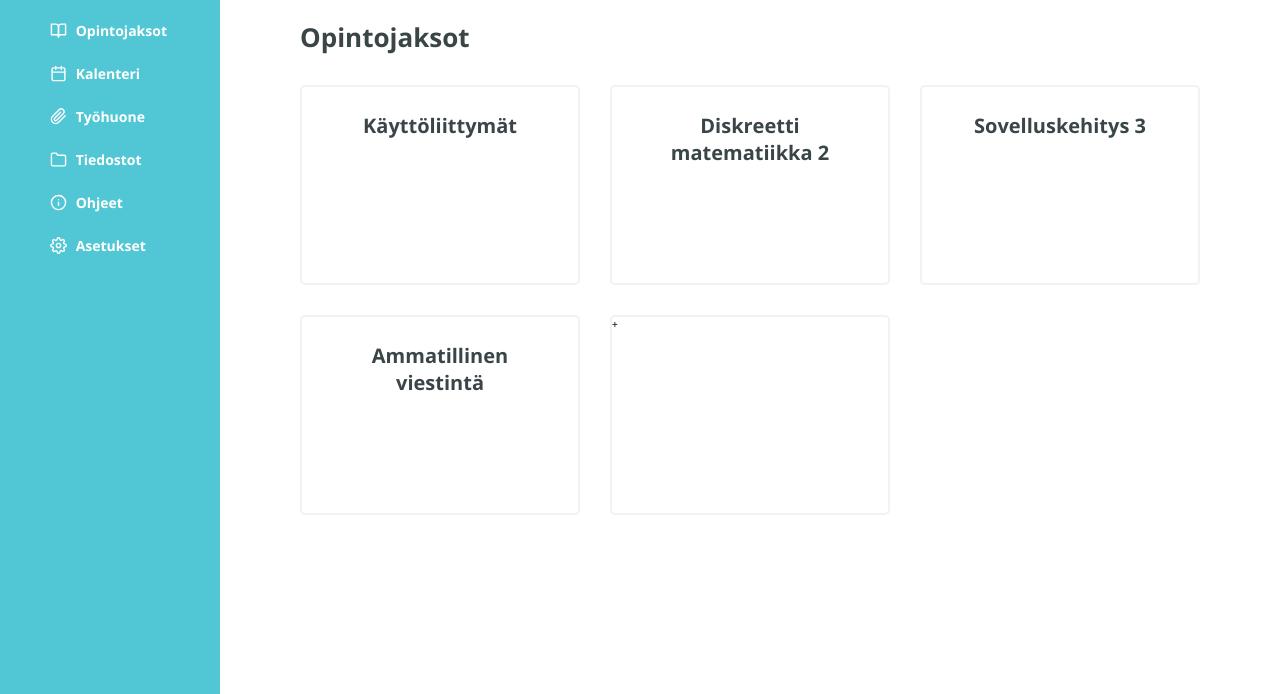
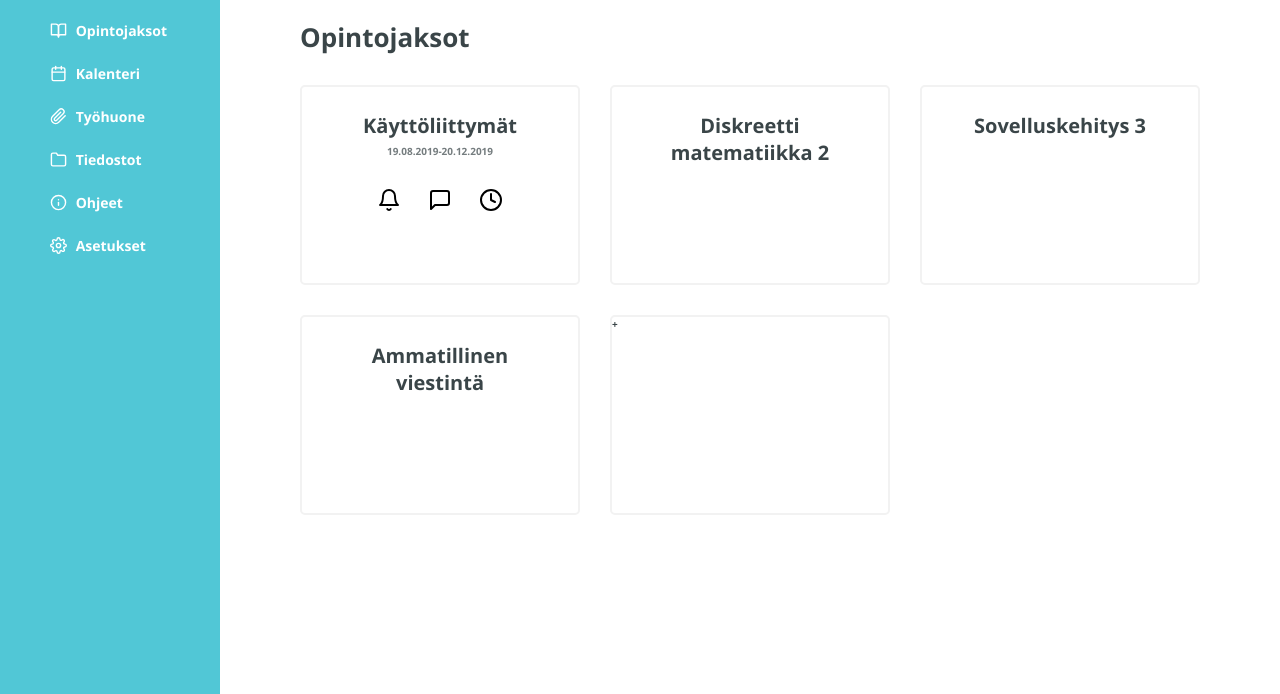
Before and after one commit to karokosmos/moodle-redesign, a website: page index.html in a window 1280 px wide. Shown: the part 106-800 px from the top of the page. Drawn offline with nearby package versions, Linux system fonts and the light colour scheme.

Commit message:
Add card content

```diff
--- a/index.html
+++ b/index.html
@@ -89,6 +89,12 @@
         <!--<div class="card__img card__img--1">&nbsp;</div>-->
         <div class="card__content">
           <h2 class="card__title">Käyttöliittymät</h2>
+          <p class="card__date">19.08.2019-20.12.2019</p>
+          <div class="card__alerts">
+            <img src="img/svg/bell.svg" alt="Bell icon" class="card__alerts-icon">
+            <img src="img/svg/message-square.svg" alt="Messages icon" class="card__alerts-icon">
+            <img src="img/svg/clock.svg" alt="Messages icon" class="card__alerts-icon">
+          </div>
         </div>
       </div>
       <div class="card">
@@ -98,11 +104,11 @@
         </div>
       </div>
       <div class="card">
-          <!-- <div class="card__img card__img--3">&nbsp;</div> -->
-          <div class="card__content">
-            <h2 class="card__title">Sovelluskehitys 3</h2>
-          </div>
+        <!-- <div class="card__img card__img--3">&nbsp;</div> -->
+        <div class="card__content">
+          <h2 class="card__title">Sovelluskehitys 3</h2>
         </div>
+      </div>
       <div class="card">
         <!-- <div class="card__img card__img--4">&nbsp;</div> -->
         <div class="card__content">
--- a/sass/_courses.scss
+++ b/sass/_courses.scss
@@ -38,6 +38,19 @@
     font-size: 2rem;
   }
 
+  &__date {
+    opacity: .7;
+    padding-top: 5px;
+  }
+
+  &__alerts {
+    padding-top: 3rem;
+
+    &-icon {
+      padding: 0 1.2rem;
+    }
+  }
+
   /*
   &__img {
     height: 15rem;
```
Also changed, not shown: css/style.css, img/svg/clock.svg (added).
